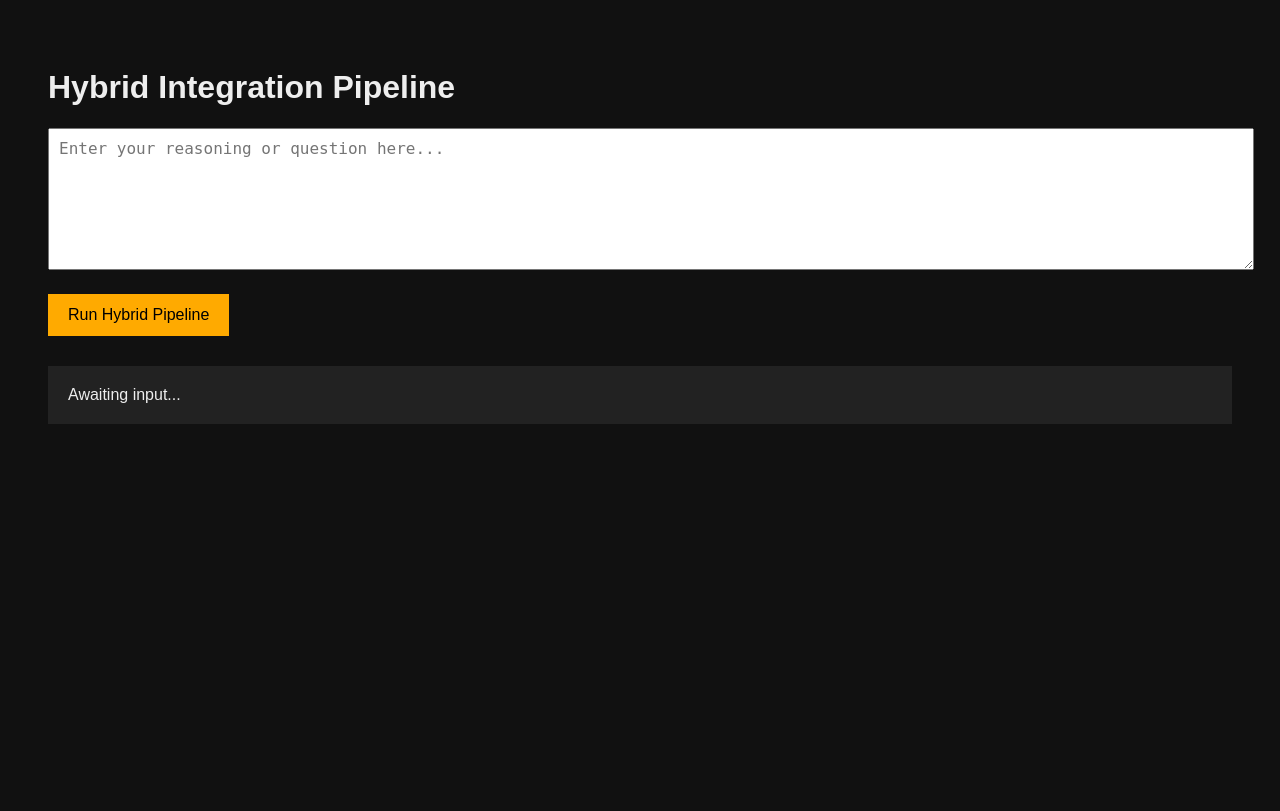
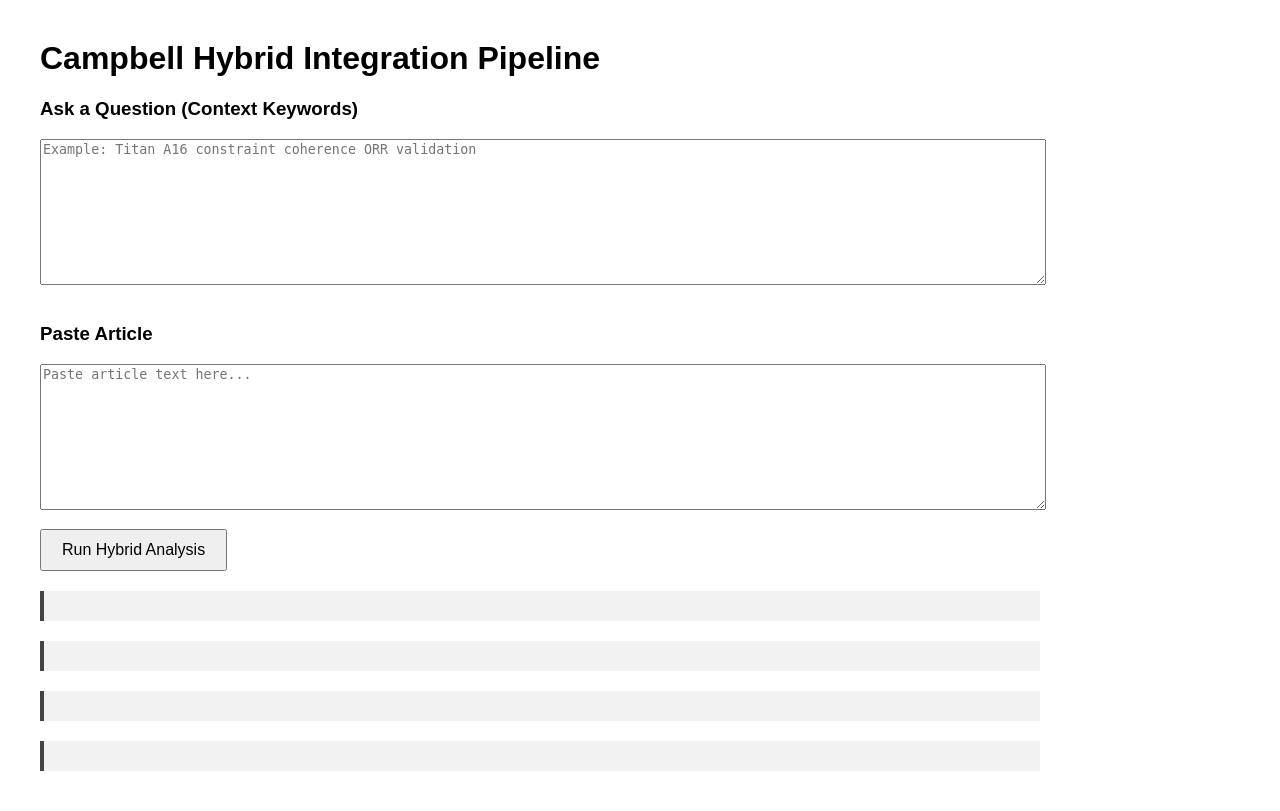
Before and after one commit to seprimo22-bit/Hybrid-pipeline, a Flask app: page / in a window 1280 px wide. Before the commit the page ends 424 px from the top, so only its background shows below. Run offline with Flask 3, Linux system fonts and the light colour scheme.

Commit message:
Update index.html

```diff
--- a/templates/index.html
+++ b/templates/index.html
@@ -1,66 +1,108 @@
 <!DOCTYPE html>
 <html>
 <head>
-    <title>Hybrid Integration Pipeline</title>
+<title>Campbell Hybrid Integration Pipeline</title>
+
 <style>
 body {
-            font-family: Arial, sans-serif;
-            background: #111;
-            color: #eee;
-            padding: 40px;
+    font-family: Arial;
+    margin: 40px;
+    max-width: 1000px;
 }
 
 textarea {
     width: 100%;
-            height: 120px;
-            margin-bottom: 20px;
-            padding: 10px;
+    height: 140px;
+    margin-bottom: 15px;
+}
+
+button {
+    padding: 10px 20px;
     font-size: 16px;
 }
 
-        button {
-            padding: 12px 20px;
-            font-size: 16px;
-            cursor: pointer;
-            background: #ffaa00;
-            border: none;
+.section {
+    background: #f2f2f2;
+    padding: 15px;
+    margin-top: 20px;
+    white-space: pre-wrap;
+    border-left: 4px solid #444;
 }
 
-        #output {
-            margin-top: 30px;
-            padding: 20px;
-            background: #222;
-            white-space: pre-wrap;
+.metric {
+    margin-top: 10px;
+    font-weight: bold;
 }
 </style>
 </head>
 <body>
 
-    <h1>Hybrid Integration Pipeline</h1>
+<h1>Campbell Hybrid Integration Pipeline</h1>
 
-    <textarea id="pipelineInput" placeholder="Enter your reasoning or question here..."></textarea>
+<h3>Ask a Question (Context Keywords)</h3>
+<textarea id="question"
+placeholder="Example: Titan A16 constraint coherence ORR validation"></textarea>
 
-    <button onclick="runPipeline()">Run Hybrid Pipeline</button>
+<h3>Paste Article</h3>
+<textarea id="article"
+placeholder="Paste article text here..."></textarea>
 
-    <div id="output">Awaiting input...</div>
+<button onclick="runPipeline()">Run Hybrid Analysis</button>
+
+<div id="metrics" class="section"></div>
+<div id="classification" class="section"></div>
+<div id="retrieval" class="section"></div>
+<div id="interpretation" class="section"></div>
 
 <script>
 async function runPipeline() {
 
-    const input = document.getElementById("pipelineInput").value;
+    const article = document.getElementById("article").value;
+    const question = document.getElementById("question").value;
 
-    const response = await fetch("/run_pipeline", {
+    document.getElementById("metrics").innerText = "Running Hybrid Analysis...";
+    document.getElementById("classification").innerText = "";
+    document.getElementById("retrieval").innerText = "";
+    document.getElementById("interpretation").innerText = "";
+
+    try {
+        const response = await fetch("/analyze", {
             method: "POST",
             headers: {
                 "Content-Type": "application/json"
             },
-        body: JSON.stringify({ input: input })
+            body: JSON.stringify({
+                article: article,
+                context: question ? question.split(" ") : []
+            })
         });
 
         const data = await response.json();
 
-    document.getElementById("output").innerText =
-        JSON.stringify(data, null, 2);
+        // Metrics
+        document.getElementById("metrics").innerText =
+            "Confidence Score: " + data.confidence_score + "\n" +
+            "Ambiguity Score: " + data.ambiguity_score + "\n" +
+            "Context Alignment: " + data.context_alignment_score + "\n" +
+            "Constraint Density: " + data.constraint_density;
+
+        // Classification
+        document.getElementById("classification").innerText =
+            "FACTS:\n" + data.classification.Facts.join("\n\n") +
+            "\n\nANALYTICAL INDICATORS:\n" + data.classification["Analytical Indicators"].join("\n\n");
+
+        // RAG Retrieval
+        document.getElementById("retrieval").innerText =
+            "Retrieved Context:\n" + data.retrieved_context.join("\n\n");
+
+        // Interpretation
+        document.getElementById("interpretation").innerText =
+            "Interpretation:\n" + data.interpretation.join("\n");
+
+    } catch (err) {
+        document.getElementById("metrics").innerText =
+            "Server error. Check logs.";
+    }
 }
 </script>
 
```
Lines whose indentation alone changed are shown as unchanged.
